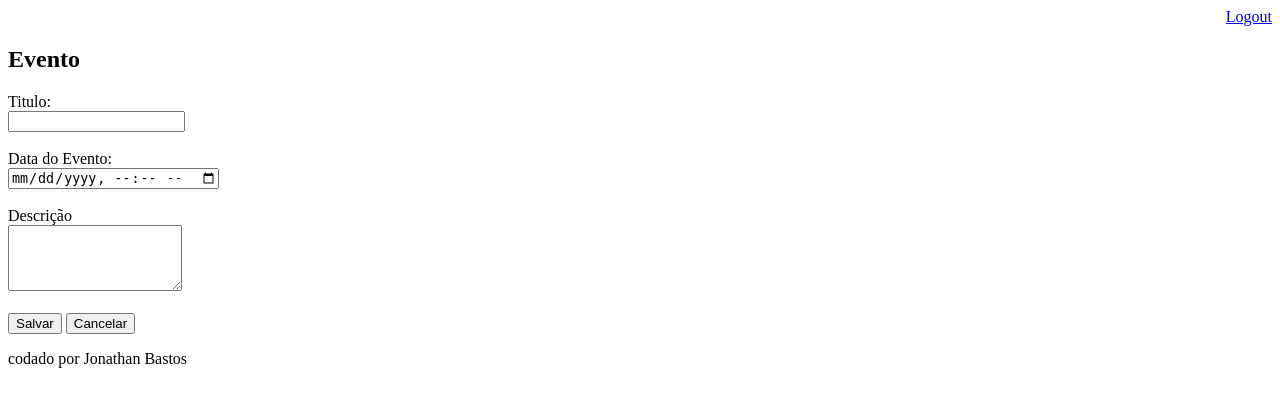
After one commit to JhonyBastos/agendaApp, a Django app: page /agendaApp/evento/ in a window 1280 px wide. The commit adds this page. Shown: the top 407 px of the page. Run offline with Django 4.2, Linux system fonts and the light colour scheme; a user stored in the database is signed in.

Commit message:
Criação da template de inserção de eventos da agenda. Incluído gitignore para ignorar os arquivoscompilados

```diff
--- a/agendaApp/urls.py
+++ b/agendaApp/urls.py
@@ -21,6 +21,8 @@ from django.views.generic import RedirectView
 urlpatterns = [
     path('admin/', admin.site.urls),
     path('agendaApp/', views.lista_eventos),
+    path('agendaApp/evento/', views.evento),
+    path('agendaApp/evento/submit', views.submit_evento),
     path('', RedirectView.as_view(url='/agendaApp/')), # path('', views.index) #redireciona a page inicial para o index
     path('login/', views.login_user),
     path('login/submit', views.submit_login),
--- a/core/views.py
+++ b/core/views.py
@@ -37,3 +37,21 @@ def lista_eventos(request):
     evento = Evento.objects.filter(usuario=usuario)
     dados = {'eventos': evento}
     return render(request, 'agenda.html', dados)
+
+@login_required(login_url='/login/')
+def evento(request):
+    return render(request, 'evento.html')
+
+@login_required(login_url='/login/')
+def submit_evento(request):
+    if request.POST:
+        titulo = request.POST.get('titulo')
+        data_evento = request.POST.get('data_evento')
+        descricao = request.POST.get('descricao')
+        usuario = request.user
+        Evento.objects.create(titulo=titulo,
+                             data_evento=data_evento,
+                             descricao=descricao,
+                             usuario=usuario)
+        return redirect('/')
+    return redirect('/')
--- a/templates/agenda.html
+++ b/templates/agenda.html
@@ -2,7 +2,9 @@
 
 {% block content %}
     <h2>Agendamentos</h2>
-
+    <a href="evento/">
+        <button type="button">Novo Evento</button>
+    </a>
     <ul style="font-size: 18px">
         {% for evento in eventos %}
             <li>{{ evento.titulo }} - {{ evento.get_data_evento }}</li>
--- /dev/null
+++ b/templates/evento.html
@@ -0,0 +1,20 @@
+{% extends "model-page.html" %}
+
+{% block content %}
+    <h2>Evento</h2>
+    <form action="submit" method="POST"> {% csrf_token %}
+    <label>Titulo:</label> <br>
+        <input type="text" name="titulo" size="19">
+        <br> <br>
+        <label>Data do Evento:</label> <br>
+        <input type="datetime-local" name="data_evento">
+        <br> <br>
+        <label>Descrição</label> <br>
+        <textarea type="text" name="descricao" rows="4" cols="19"></textarea>
+        <br><br>
+        <button type="submit">Salvar</button>
+        <a href="/">
+            <button type="button">Cancelar</button>
+        </a>
+    </form>
+{% endblock %}
```
Also changed, not shown: db.sqlite3, 1 other file.
